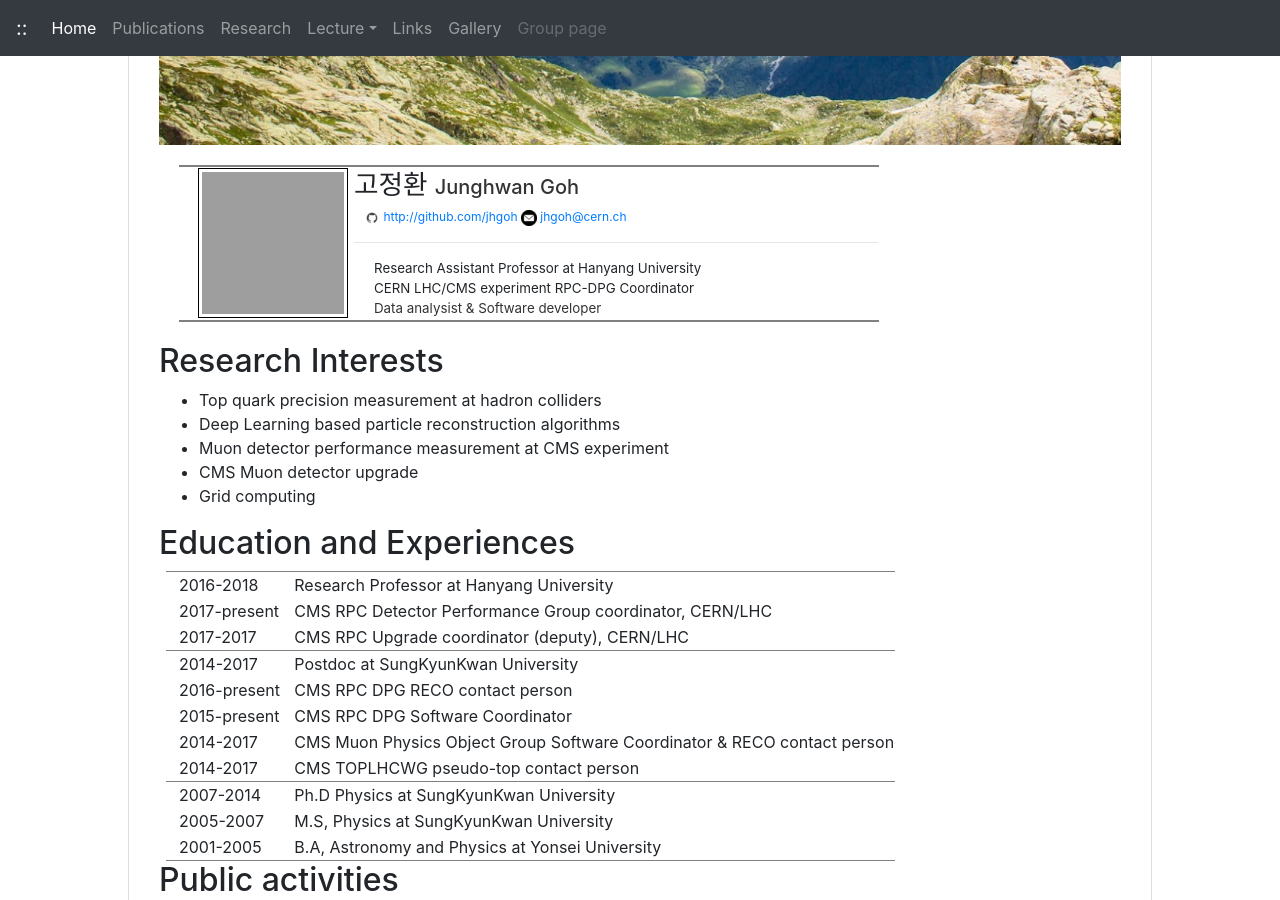
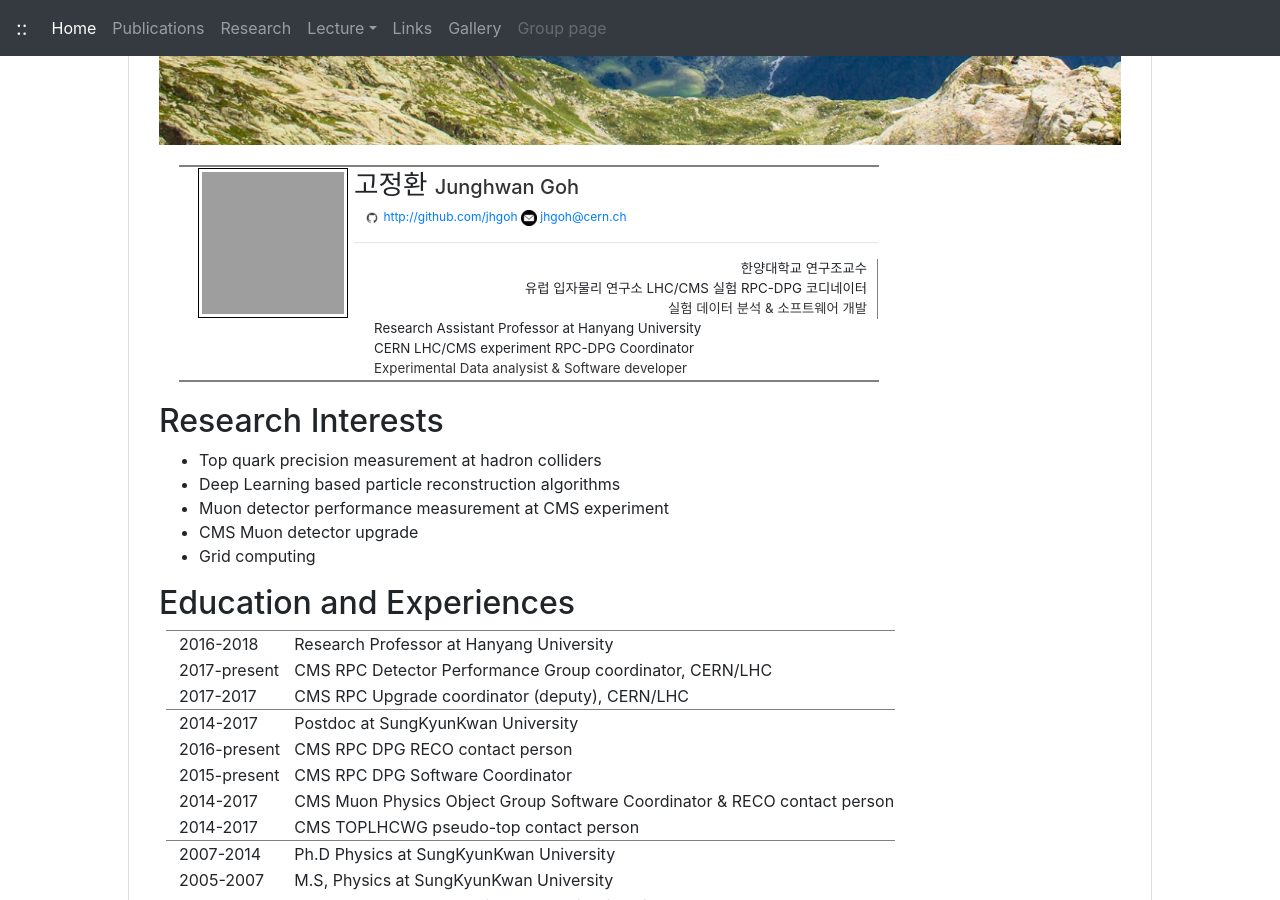
Before and after one commit to jhgoh/jhgoh.github.io, a Jekyll site: the page built from index.html, in a window 1280 px wide and 900 px high, scrolled down 361 px. Built offline with Jekyll 4.4.1, drawn with Linux system fonts in a browser that asks for light colours; nearby versions of some CDN libraries; grey boxes are pictures that could not be loaded.

Commit message:
korean version

```diff
--- a/index.html
+++ b/index.html
@@ -25,10 +25,15 @@ table.cv-card {
       {%if site.email%}<a href="mailto:{{ site.email }}" target="_blank"><img class="icon" src="/assets/icon-email.png"/> {{site.email}}</a>{%endif%}
     </div>
     <hr/>
-    <div style="padding-left:20px;font-size:10pt;">
+    <div style="padding-left:20px;padding-right:10px;font-size:10pt;text-align:right;border-right:1px solid gray">
+      <span>한양대학교 연구조교수</span><br/>
+      <span>유럽 입자물리 연구소 LHC/CMS 실험 RPC-DPG 코디네이터</span></br>
+      <span style="color:#333">실험 데이터 분석 &amp; 소프트웨어 개발</span>
+    </div>
+    <div style="padding-left:20px;font-size:10pt;text-align:left">
       <span>Research Assistant Professor at Hanyang University</span><br/>
       <span>CERN LHC/CMS experiment RPC-DPG Coordinator</span></br>
-      <span style="color:#333">Data analysist &amp; Software developer</span>
+      <span style="color:#333">Experimental Data analysist &amp; Software developer</span>
     </div>
   </td>
 </tr></table>
```
